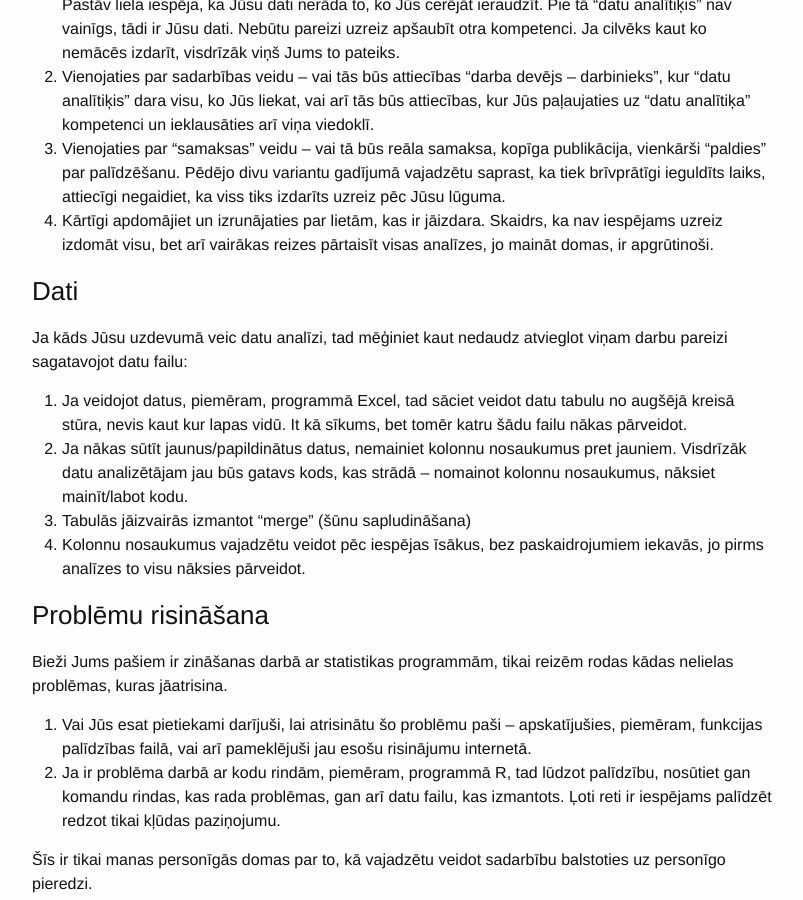
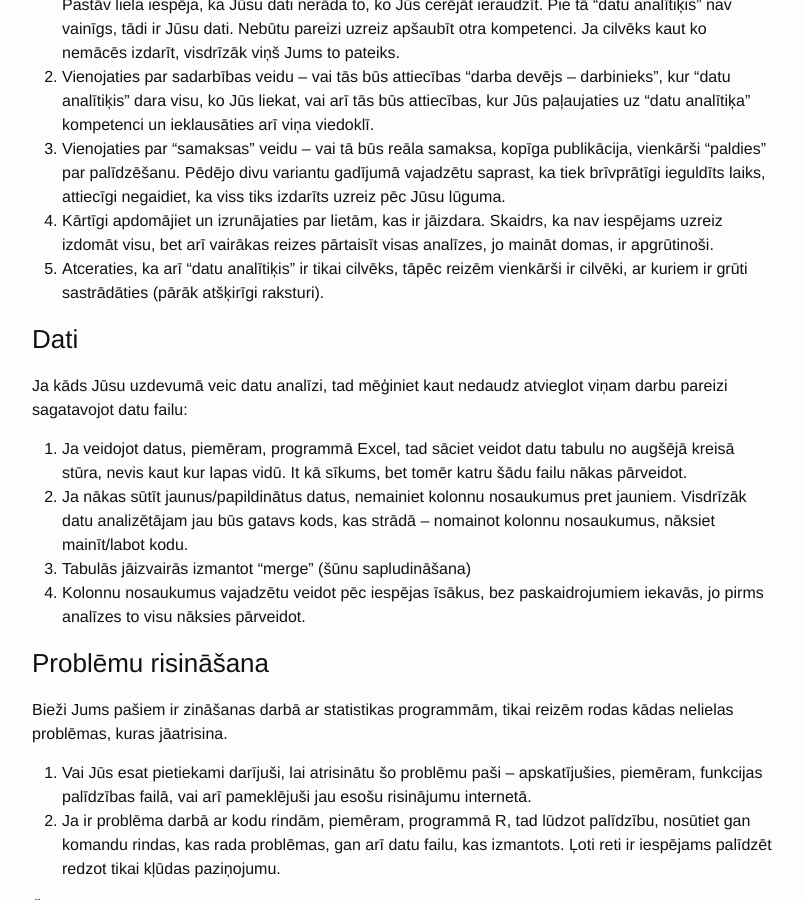
Before and after one commit to delferts/delferts.github.io, a Jekyll site: the page built from _posts/2016-04-05-sadarbiba.md, in a window 1280 px wide and 900 px high, scrolled down 459 px. Shown: the whole window, without its empty margins (238-1041 px from the left). Built offline with Jekyll 4.4.1, drawn with Linux system fonts in a browser that asks for light colours.

Commit message:
Raksts par sadarbibu

```diff
--- a/_posts/2016-04-05-sadarbiba.md
+++ b/_posts/2016-04-05-sadarbiba.md
@@ -16,6 +16,7 @@ Pirms uzsākat sadarbību ar kādu, nodefinējiet gan sev, gan viņam kāds ir s
 2. Vienojaties par sadarbības veidu – vai tās būs attiecības “darba devējs – darbinieks”, kur “datu analītiķis” dara visu, ko Jūs liekat, vai arī tās būs attiecības, kur Jūs paļaujaties uz “datu analītiķa” kompetenci un ieklausāties arī viņa viedoklī.
 3. Vienojaties par “samaksas” veidu – vai tā būs reāla samaksa, kopīga publikācija, vienkārši “paldies” par palīdzēšanu. Pēdējo divu variantu gadījumā vajadzētu saprast, ka tiek brīvprātīgi ieguldīts laiks, attiecīgi negaidiet, ka viss tiks izdarīts uzreiz pēc Jūsu lūguma.
 4. Kārtīgi apdomājiet un izrunājaties par lietām, kas ir jāizdara. Skaidrs, ka nav iespējams uzreiz izdomāt visu, bet arī vairākas reizes pārtaisīt visas analīzes, jo maināt domas, ir apgrūtinoši.
+5. Atceraties, ka arī "datu analītiķis" ir tikai cilvēks, tāpēc reizēm vienkārši ir cilvēki, ar kuriem ir grūti sastrādāties (pārāk atšķirīgi raksturi).
 
 ### Dati
 
```
